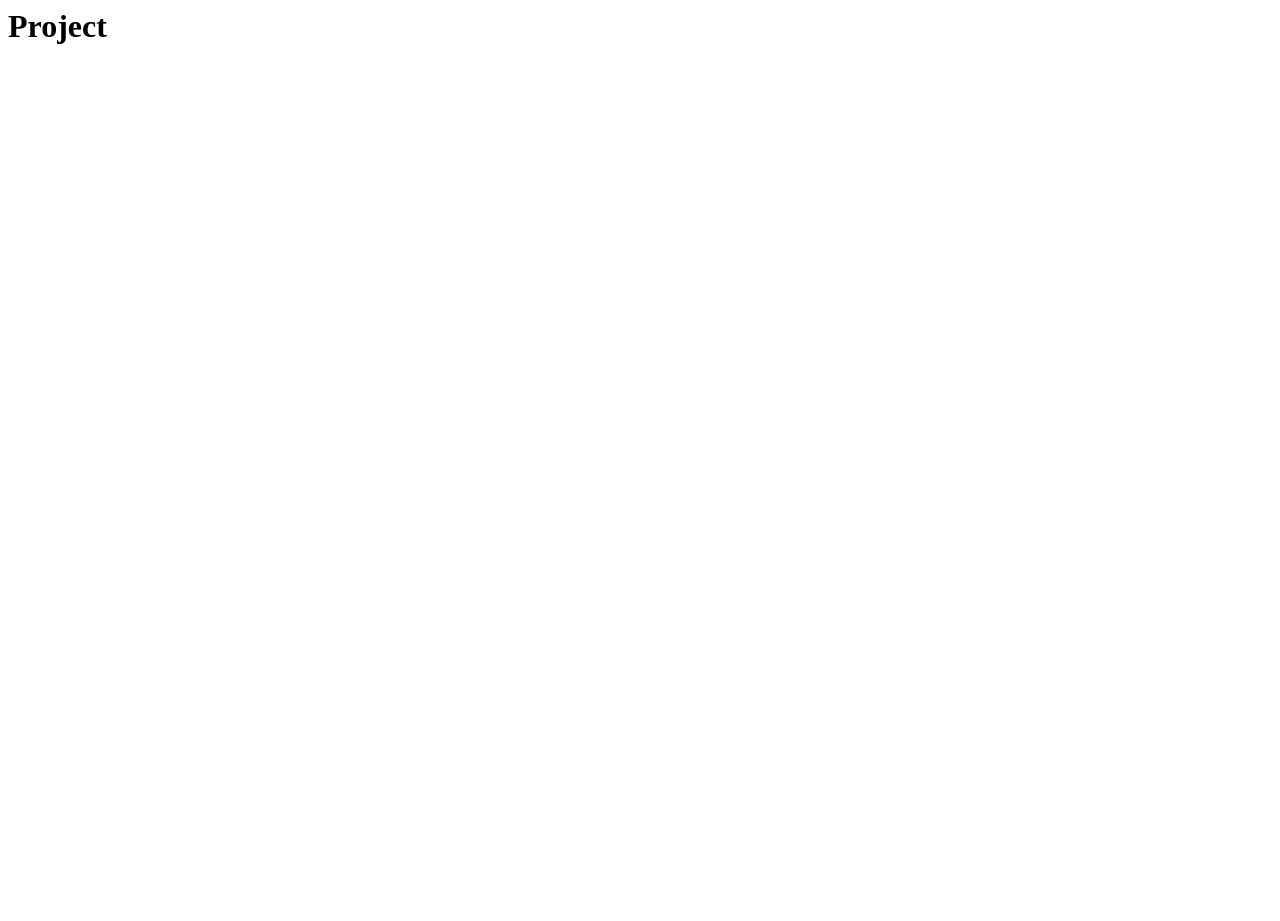
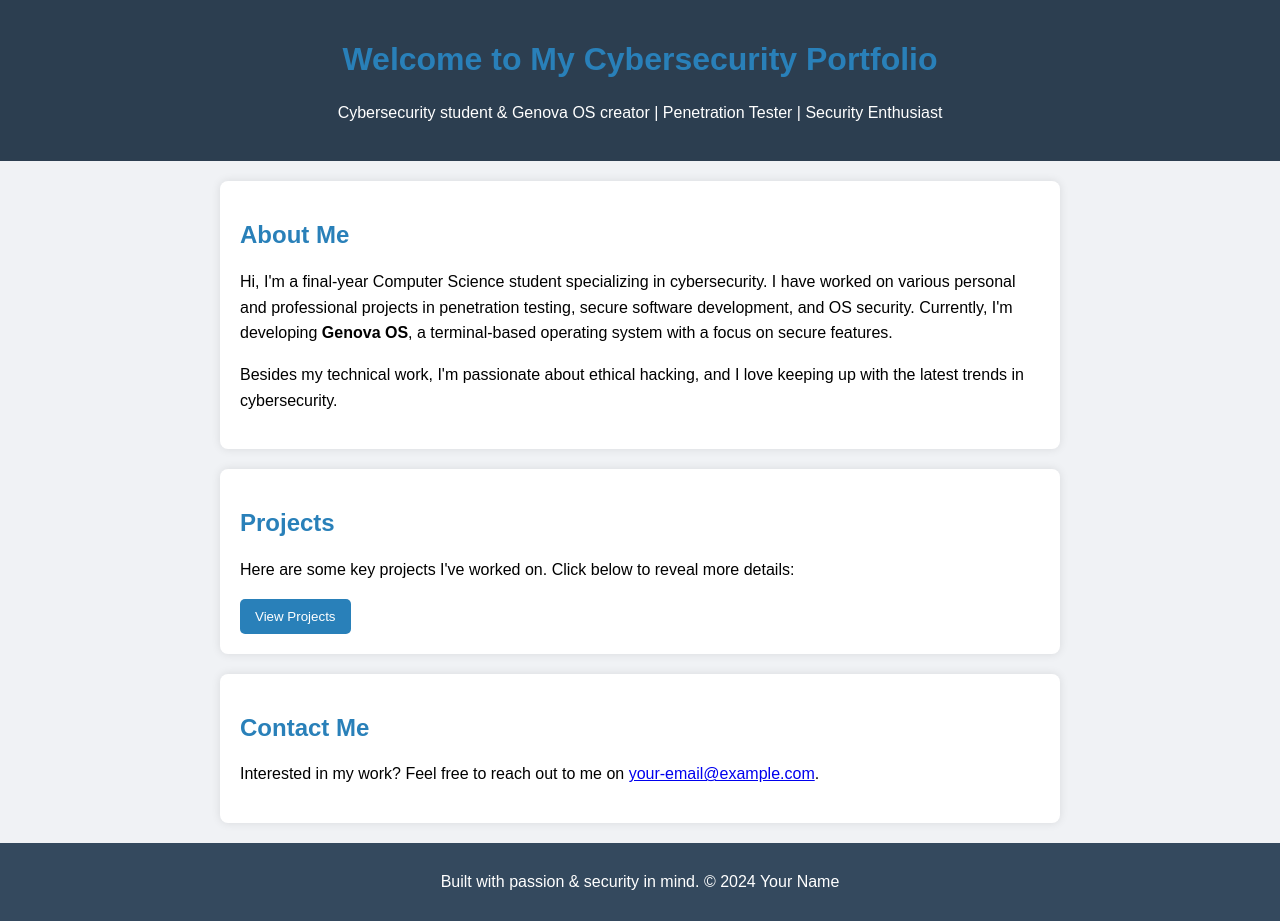
Before and after one commit to BaptistSec/projects, a plain HTML site: page index.html in a window 1280 px wide. Before the commit the page ends 800 px from the top, so only its background shows below. Drawn offline with Linux system fonts and the light colour scheme.

Commit message:
Update index.html

```diff
--- a/index.html
+++ b/index.html
@@ -1 +1,119 @@
-<h1>Project</h1>
+<!DOCTYPE html>
+<html lang="en">
+<head>
+    <meta charset="UTF-8">
+    <meta name="viewport" content="width=device-width, initial-scale=1.0">
+    <meta http-equiv="X-UA-Compatible" content="ie=edge">
+    <title>Your Cybersecurity Portfolio</title>
+    <style>
+        body {
+            font-family: Arial, sans-serif;
+            background-color: #f0f2f5;
+            margin: 0;
+            padding: 0;
+        }
+        header {
+            background-color: #2c3e50;
+            color: white;
+            padding: 20px;
+            text-align: center;
+        }
+        section {
+            padding: 20px;
+            margin: 20px auto;
+            max-width: 800px;
+            background-color: white;
+            box-shadow: 0 0 10px rgba(0, 0, 0, 0.1);
+            border-radius: 8px;
+        }
+        h1, h2 {
+            color: #2980b9;
+        }
+        p {
+            line-height: 1.6;
+        }
+        .projects {
+            display: none;
+            margin-top: 20px;
+        }
+        button {
+            background-color: #2980b9;
+            color: white;
+            border: none;
+            padding: 10px 15px;
+            cursor: pointer;
+            border-radius: 5px;
+        }
+        button:hover {
+            background-color: #3498db;
+        }
+        footer {
+            text-align: center;
+            padding: 10px;
+            background-color: #34495e;
+            color: white;
+        }
+        .reveal-fact {
+            background-color: #e67e22;
+            color: white;
+            cursor: pointer;
+            padding: 5px;
+            border-radius: 3px;
+        }
+    </style>
+</head>
+<body>
+
+    <header>
+        <h1>Welcome to My Cybersecurity Portfolio</h1>
+        <p>Cybersecurity student & Genova OS creator | Penetration Tester | Security Enthusiast</p>
+    </header>
+
+    <section>
+        <h2>About Me</h2>
+        <p>Hi, I'm a final-year Computer Science student specializing in cybersecurity. I have worked on various personal and professional projects in penetration testing, secure software development, and OS security. Currently, I'm developing <strong>Genova OS</strong>, a terminal-based operating system with a focus on secure features.</p>
+        <p>Besides my technical work, I'm passionate about ethical hacking, and I love keeping up with the latest trends in cybersecurity.</p>
+    </section>
+
+    <section>
+        <h2>Projects</h2>
+        <p>Here are some key projects I've worked on. Click below to reveal more details:</p>
+        <button onclick="toggleProjects()">View Projects</button>
+        <div class="projects" id="projects">
+            <h3>1. Genova OS</h3>
+            <p>A simple, terminal-based operating system focused on security and efficiency, aimed at evolving into a more sophisticated OS for environments like PLCs.</p>
+            <h3>2. Penetration Testing Reports</h3>
+            <p>Conducted detailed pentests for fictitious companies, identifying vulnerabilities using tools like Metasploit and Burp Suite, with in-depth remediation strategies.</p>
+            <h3>3. Capture The Flag (CTF) Challenges</h3>
+            <p>Participated in various CTFs, solving challenges in network security, reverse engineering, and binary exploitation. <span class="reveal-fact" onclick="revealFact()">Fun Fact: Click for a CTF pro-tip!</span></p>
+            <p id="fact" style="display:none;">Pro-tip: Always check for unintended paths during challenges, even the simplest ones can hide tricky exploits!</p>
+        </div>
+    </section>
+
+    <section>
+        <h2>Contact Me</h2>
+        <p>Interested in my work? Feel free to reach out to me on <a href="mailto:your-email@example.com">your-email@example.com</a>.</p>
+    </section>
+
+    <footer>
+        <p>Built with passion &amp; security in mind. © 2024 Your Name</p>
+    </footer>
+
+    <script>
+        function toggleProjects() {
+            var projects = document.getElementById('projects');
+            if (projects.style.display === 'none') {
+                projects.style.display = 'block';
+            } else {
+                projects.style.display = 'none';
+            }
+        }
+
+        function revealFact() {
+            var fact = document.getElementById('fact');
+            fact.style.display = 'block';
+        }
+    </script>
+
+</body>
+</html>
```
